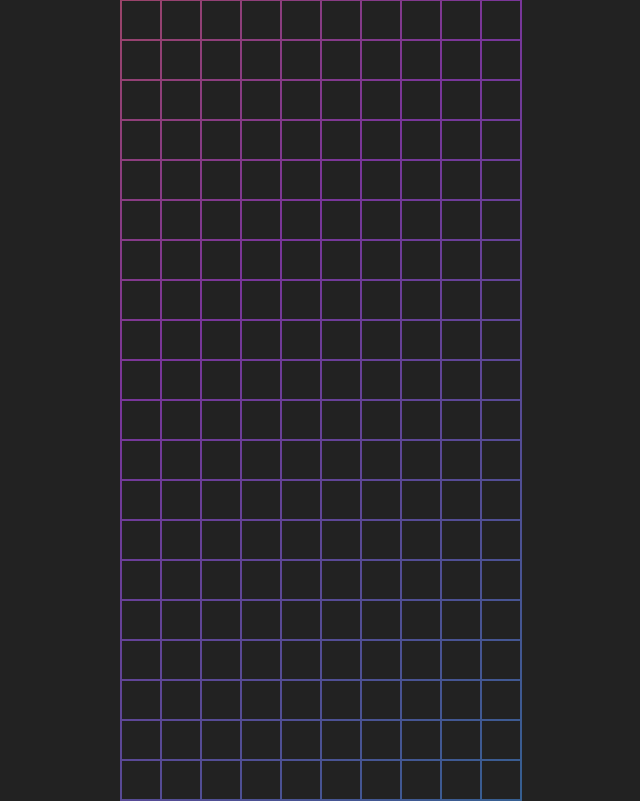
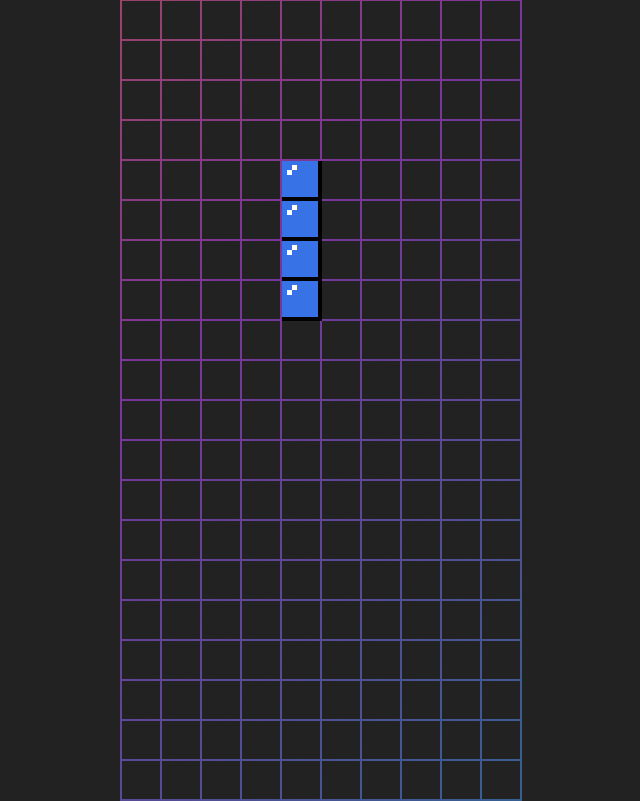
Before and after one commit to bdavid112/tetris, a plain HTML site: page index.html in a window 1280 px wide. Shown: the whole page, without its empty margins (319-959 px from the left). Drawn offline with Linux system fonts and the light colour scheme.

Commit message:
lot of changes

```diff
--- a/Block.js
+++ b/Block.js
@@ -1,39 +1,106 @@
-import {
-  OFFSET,
-  CANVAS_WIDTH,
-  CANVAS_HEIGHT,
-  UNIT_WIDTH,
-  UNIT_HEIGHT,
-  context,
-} from "./canvas.js";
+import { getUserInput, isFastMode, setUserInput } from "./input.js";
 
-class Block {
+export const OFFSET = 2;
+export const UNIT_WIDTH = 40;
+export const UNIT_HEIGHT = 40;
+export const CANVAS_WIDTH = 10;
+export const CANVAS_HEIGHT = 20;
+
+const BLOCK_SIDE = 4;
+
+const FAST_SPEED = 50;
+export let SPEED = 1;
+
+export function randomBlock() {
+  const randomNumber = Math.floor(Math.random() * 7);
+  return new Block({ x: 160, y: 0 }, "blue", randomNumber);
+}
+
+export class Block {
   pos;
-  color;
   type;
   img;
   parts;
+  width;
+  height;
+  onGround = false;
+  lastMoveTime = 0;
 
   constructor(pos, color, type) {
-    this.pos = pos;
-    this.color = color;
     this.type = type;
     this.img = document.getElementById(`block-${color}`);
     this.initParts(this.type);
+    this.setWidth();
+    this.setHeight();
+    this.pos = { x: pos.x, y: pos.y + this.height * UNIT_HEIGHT };
   }
 
-  draw() {
-    for (let row = 0; row < this.parts.length; row++) {
+  update(time) {
+    this.updateX();
+    const secondsSinceLastMove = (time - this.lastMoveTime) / 1000;
+    if (isFastMode() && secondsSinceLastMove < 1 / FAST_SPEED) return;
+    if (!isFastMode() && secondsSinceLastMove < 1 / SPEED) return;
+    this.lastMoveTime = time;
+    this.updateY();
+  }
+
+  draw(context) {
+    for (let row = this.parts.length - 1; row >= 0; row--) {
       for (let col = 0; col < this.parts[row].length; col++) {
         if (this.parts[row][col] === 1) {
           context.drawImage(
-            img,
+            this.img,
             col * UNIT_WIDTH + OFFSET + this.pos.x,
-            row * UNIT_HEIGHT + OFFSET + this.pos.y
+            row * UNIT_HEIGHT + OFFSET + this.pos.y - BLOCK_SIDE * UNIT_HEIGHT
           );
         }
       }
     }
+  }
+
+  updateX() {
+    if (getUserInput() === -1 && this.pos.x - UNIT_WIDTH < 0) return;
+    if (getUserInput() === 1 && this.pos.x + UNIT_WIDTH > UNIT_WIDTH * CANVAS_WIDTH) return;
+    if (!this.onGround) {
+      this.pos.x += getUserInput() * UNIT_WIDTH;
+      setUserInput(0);
+    }
+  }
+
+  updateY() {
+    if (!this.onGround) {
+      this.pos.y += UNIT_HEIGHT;
+      this.checkOnGround();
+    }
+  }
+
+  checkOnGround() {
+    if (!(this.pos.y + UNIT_HEIGHT <= CANVAS_HEIGHT * UNIT_HEIGHT)) {
+      this.onGround = true;
+    }
+  }
+
+  setHeight() {
+    let emptyRows = 0;
+    this.parts.forEach((row) => {
+      let emptyCells = 0;
+      row.forEach((col) => {
+        if (col === 0) emptyCells++;
+      });
+      if (emptyCells === BLOCK_SIDE) emptyRows++;
+    });
+    this.height = BLOCK_SIDE - emptyRows;
+  }
+
+  setWidth() {
+    let emptyCols = 0;
+    for (let col = 0; col < BLOCK_SIDE; col++) {
+      for (let row = 0; row < BLOCK_SIDE; row++) {
+        if (this.parts[row][col] === 1) break;
+        if (row === BLOCK_SIDE - 1) emptyCols++;
+      }
+    }
+    this.width = BLOCK_SIDE - emptyCols;
   }
 
   initParts(type) {
@@ -48,52 +115,56 @@ class Block {
         break;
       case 1:
         this.parts = [
+          [0, 0, 0, 0],
           [0, 1, 0, 0],
           [0, 1, 0, 0],
           [1, 1, 0, 0],
+        ];
+        break;
+      case 2:
+        this.parts = [
           [0, 0, 0, 0],
+          [1, 0, 0, 0],
+          [1, 0, 0, 0],
+          [1, 1, 0, 0],
         ];
         break;
       case 3:
         this.parts = [
-          [0, 1, 0, 0],
-          [0, 1, 0, 0],
-          [0, 1, 1, 0],
           [0, 0, 0, 0],
+          [0, 0, 0, 0],
+          [1, 1, 0, 0],
+          [1, 1, 0, 0],
         ];
         break;
       case 4:
         this.parts = [
           [0, 0, 0, 0],
+          [0, 0, 0, 0],
           [0, 1, 1, 0],
-          [0, 1, 1, 0],
-          [0, 0, 0, 0],
+          [1, 1, 0, 0],
         ];
         break;
       case 5:
         this.parts = [
           [0, 0, 0, 0],
-          [0, 0, 1, 1],
+          [0, 0, 0, 0],
+          [1, 1, 0, 0],
           [0, 1, 1, 0],
-          [0, 0, 0, 0],
         ];
         break;
       case 6:
         this.parts = [
           [0, 0, 0, 0],
-          [0, 1, 1, 0],
-          [0, 0, 1, 1],
-          [0, 0, 0, 0],
-        ];
-        break;
-      case 7:
-        this.parts = [
           [0, 0, 0, 0],
           [0, 1, 0, 0],
           [1, 1, 1, 0],
-          [0, 0, 0, 0],
         ];
         break;
     }
   }
+
+  isOnGround() {
+    return this.onGround;
+  }
 }
--- a/canvas.js
+++ b/canvas.js
@@ -1,18 +1,19 @@
-import "./Block.js";
+import {
+  CANVAS_WIDTH,
+  CANVAS_HEIGHT,
+  UNIT_WIDTH,
+  UNIT_HEIGHT,
+  OFFSET,
+} from "./Block.js";
 
 const canvas = document.getElementById("canvas");
 export const context = canvas.getContext("2d");
 
-export const OFFSET = 2;
-export const CANVAS_WIDTH = 402;
-export const CANVAS_HEIGHT = 402;
-export const UNIT_WIDTH = 40;
-export const UNIT_HEIGHT = 40;
-
 context.fillStyle = "#222";
 
-for (let row = 0; row < 20; row++) {
-  for (let col = 0; col < 10; col++) {
+export function drawGrid() {
+  for (let row = 0; row < CANVAS_HEIGHT; row++) {
+    for (let col = 0; col < CANVAS_WIDTH; col++) {
       context.fillRect(
         col * UNIT_WIDTH + OFFSET,
         row * UNIT_HEIGHT + OFFSET,
@@ -21,3 +22,8 @@ for (let row = 0; row < 20; row++) {
       );
     }
   }
+}
+
+export function clearCanvas() {
+  context.clearRect(0, 0, CANVAS_WIDTH * UNIT_WIDTH + OFFSET, CANVAS_HEIGHT * UNIT_HEIGHT + OFFSET);
+}
--- /dev/null
+++ b/game.js
@@ -0,0 +1,34 @@
+import { randomBlock } from "./Block.js";
+import { clearCanvas, context, drawGrid } from "./canvas.js";
+import "./input.js";
+
+window.requestAnimationFrame(gameLoop);
+
+function gameLoop(time) {
+  window.requestAnimationFrame(gameLoop);
+  update(time);
+  render();
+}
+
+const blocks = [];
+
+function update(time) {
+  createNewBlock();
+  blocks.forEach((block) => {
+    block.update(time);
+  });
+}
+
+function render() {
+  clearCanvas();
+  drawGrid();
+  blocks.forEach((block) => {
+    block.draw(context);
+  });
+}
+
+function createNewBlock() {
+  if (blocks.length === 0 || blocks[blocks.length - 1].isOnGround()) {
+    blocks.push(randomBlock());
+  }
+}
--- a/index.html
+++ b/index.html
@@ -9,6 +9,7 @@
     <link rel="stylesheet" href="style.css" />
   </head>
   <body>
+    <script src="game.js" async defer type="module"></script>
     <script src="Block.js" async defer type="module"></script>
     <script src="canvas.js" async defer type="module"></script>
     <img id="block-blue" src="block_blue.png" style="display: none" />
--- /dev/null
+++ b/input.js
@@ -0,0 +1,36 @@
+let userInput = 0;
+let fastMode = false;
+
+window.addEventListener("keydown", (e) => {
+  switch (e.key) {
+    case "ArrowLeft":
+      userInput = -1;
+      break;
+    case "ArrowRight":
+      userInput = 1;
+      break;
+    case "ArrowDown":
+      fastMode = true;
+      break;
+  }
+});
+
+window.addEventListener("keyup", (e) => {
+  switch (e.key) {
+    case "ArrowDown":
+      fastMode = false;
+      break;
+  }
+});
+
+export function isFastMode() {
+  return fastMode;
+}
+
+export function getUserInput() {
+  return userInput;
+}
+
+export function setUserInput(input) {
+  userInput = input;
+}
```
Also changed, not shown: BlockPart.js (deleted, +0 -25 lines). Lines whose indentation alone changed are shown as unchanged.
